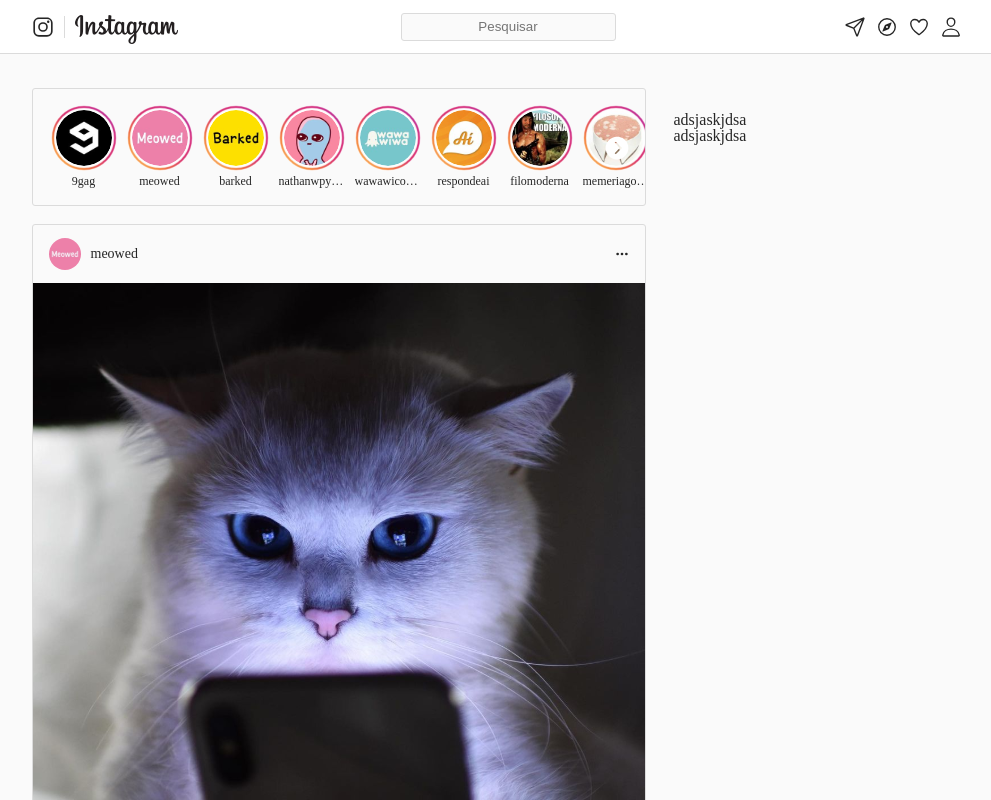
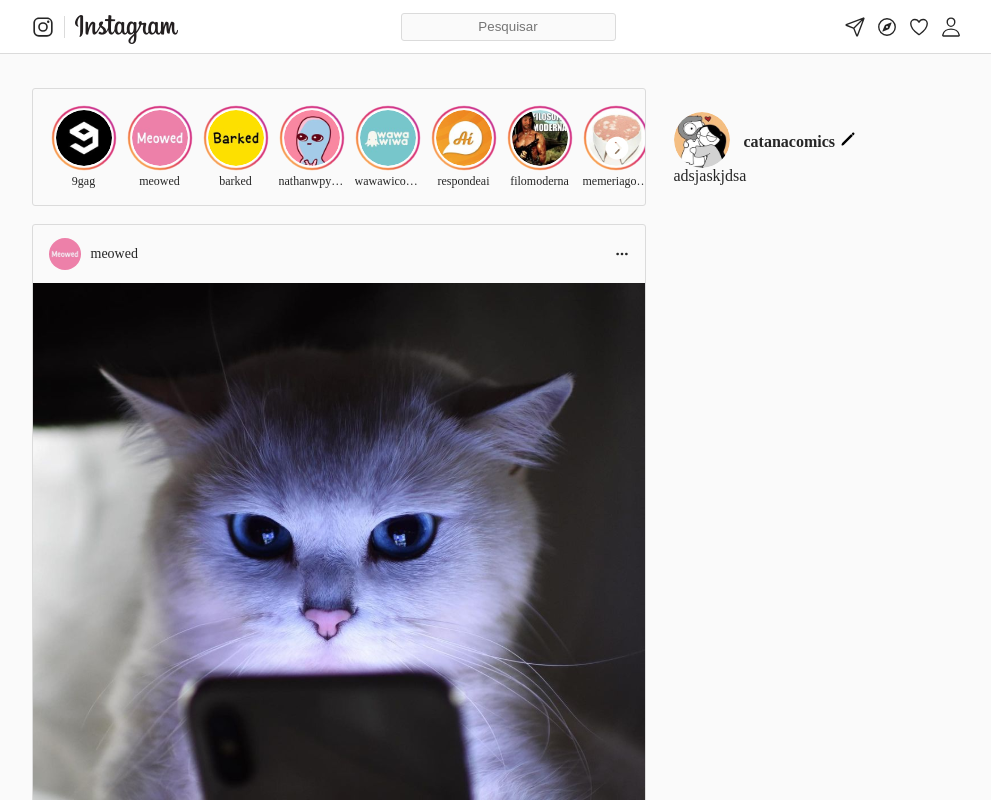
Before and after one commit to Ananiasneto/projeto-instagram-react, a React (Create React App) app: page / in a window 1280 px wide. Shown: the top 800 px of the page, without its empty margins (141-1132 px from the left). Built offline with nearby package versions, Linux system fonts and the light colour scheme.

Commit message:
User completo ,com funções de mudança de foto e nome de usuario

```diff
--- a/src/User.js
+++ b/src/User.js
@@ -1,5 +1,34 @@
+import React from 'react'
+
+
 export default function User() {
+ const [nome,setNome]=React.useState("catanacomics");
+ const [imagemUser,setImagemUser]=React.useState("assets/img/catanacomics.svg");
+ function mudaNome(){
+  let novoNome=prompt("digite novo nome");
+  if (novoNome){
+    setNome(novoNome);
+  }
+ }
+
+
+ function mudaImg(){
+  let novaImg=prompt("digite novo nome");
+  if (novaImg){
+    setImagemUser(novaImg);
+  }
+ }
+
+
     return (
-    <h1>adsjaskjdsa</h1>
+      <div class="usuario">
+          <img onClick={mudaImg} src={imagemUser} alt="imagem de perfil"/>
+          <div class="texto">
+            <span>
+              <strong>{nome}</strong>
+              <ion-icon onClick={mudaNome} name="pencil"></ion-icon>
+            </span>
+          </div>
+        </div>
     );
   }
```
